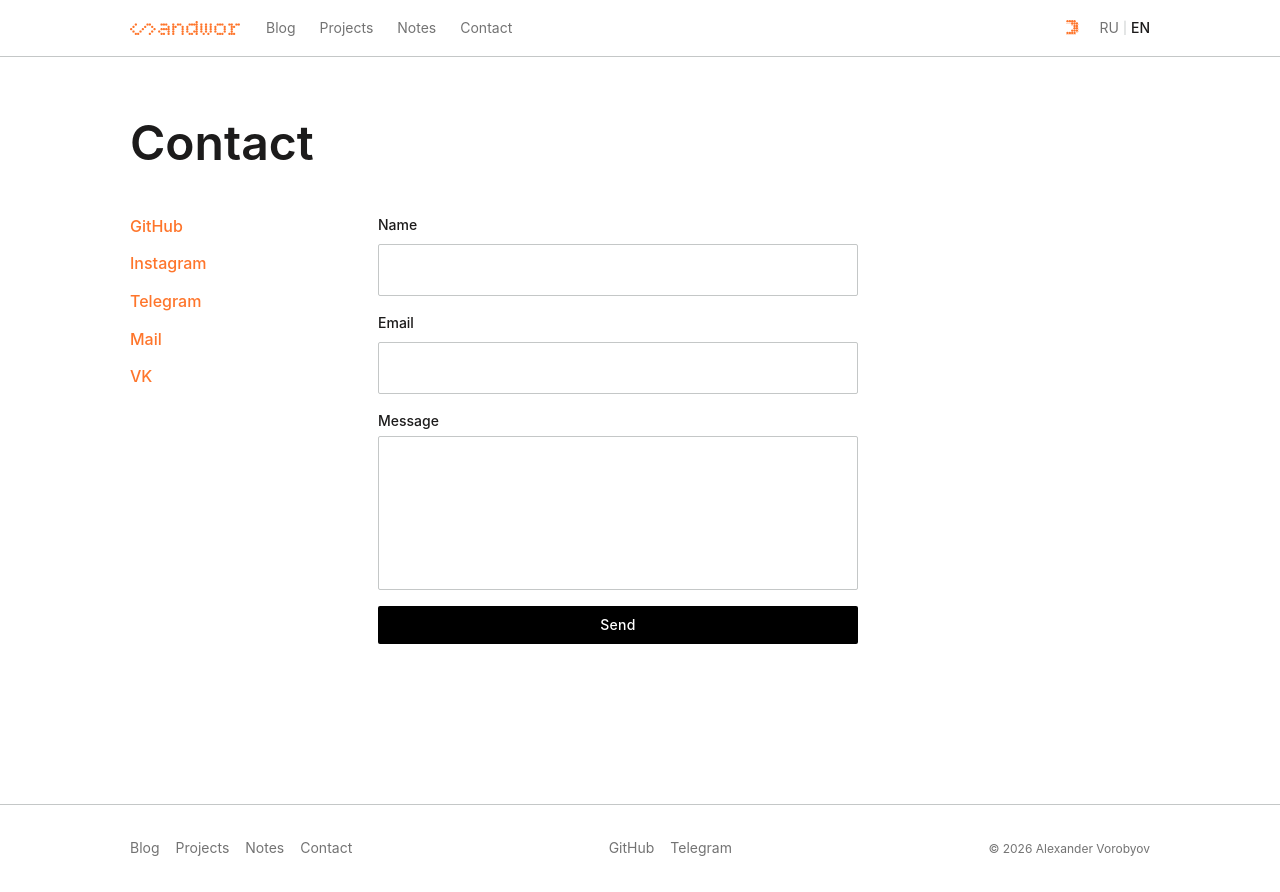
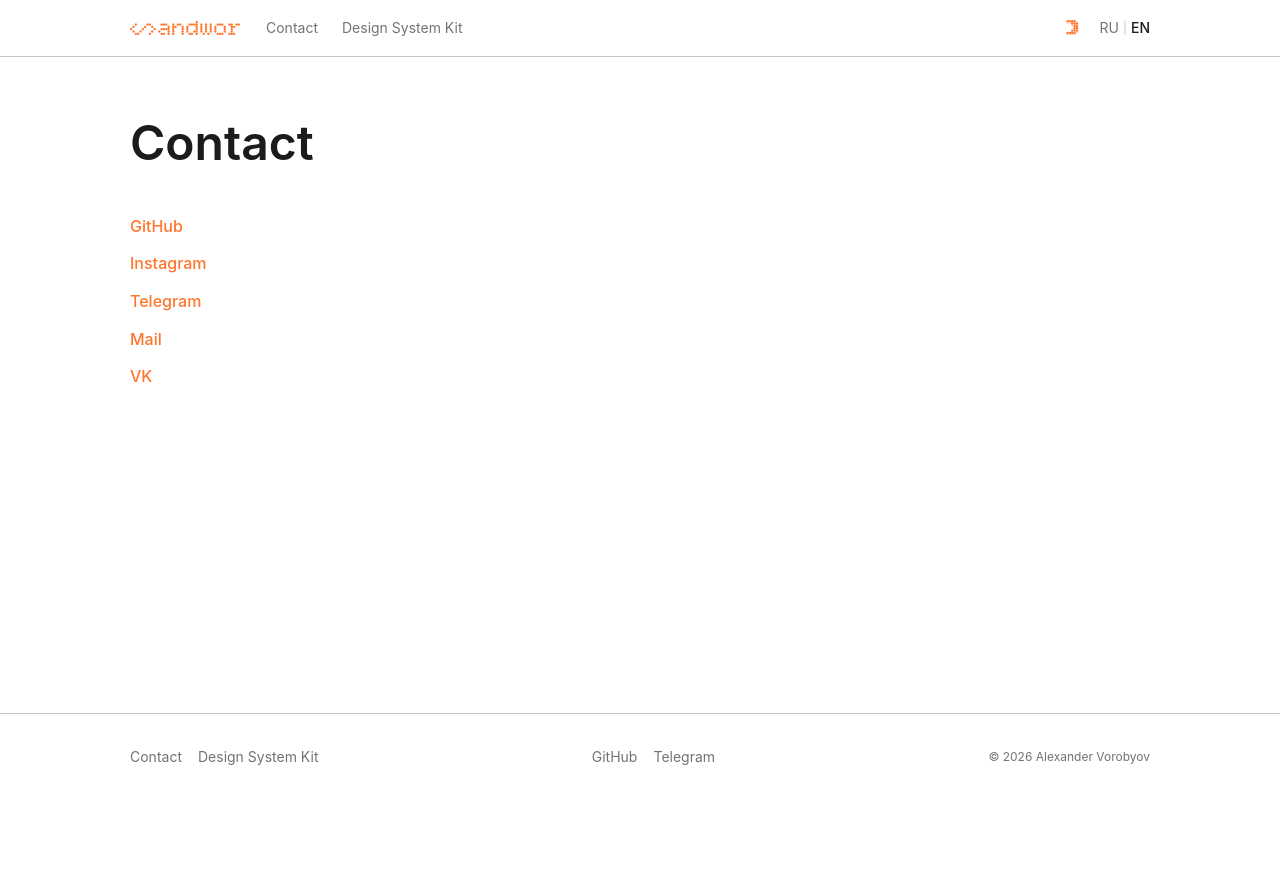
Before and after one commit to aovorobyov/sandwor, a Next.js app: page /en/contact in a window 1280 px wide. After the commit the page ends 800 px from the top, so only its background shows below. Built offline with nearby package versions, Linux system fonts and the light colour scheme; a web font is replaced by a local one.

Commit message:
fixed before deploy

```diff
--- a/messages/en.json
+++ b/messages/en.json
@@ -4,7 +4,8 @@
     "blog":     "Blog",
     "projects": "Projects",
     "notes":    "Notes",
-    "contact":  "Contact"
+    "contact":  "Contact",
+    "uikit":    "Design System Kit"
   },
   "home": {
     "name":         "Alexander Vorobyov",
--- a/messages/ru.json
+++ b/messages/ru.json
@@ -4,7 +4,8 @@
     "blog":     "Блог",
     "projects": "Проекты",
     "notes":    "Заметки",
-    "contact":  "Контакты"
+    "contact":  "Контакты",
+    "uikit":    "Дизайн система"
   },
   "home": {
     "name":         "Александр Воробьев",
--- a/src/app/[locale]/layout.tsx
+++ b/src/app/[locale]/layout.tsx
@@ -34,7 +34,7 @@ export default async function LocaleLayout({ children, params: { locale } }: Pro
   return (
     <NextIntlClientProvider messages={messages}>
       <Header />
-      <main>{children}</main>
+      <div style={{ flex: 1 }}>{children}</div>
       <Footer />
     </NextIntlClientProvider>
   );
--- a/src/app/globals.css
+++ b/src/app/globals.css
@@ -36,6 +36,9 @@ body {
   line-height: var(--leading-normal);
   -webkit-font-smoothing: antialiased;
   transition: var(--transition);
+  display: flex;
+  flex-direction: column;
+  min-height: 100dvh;
 }
 
 img,
--- a/src/views/ContactPage/ContactPage.tsx
+++ b/src/views/ContactPage/ContactPage.tsx
@@ -1,5 +1,4 @@
 import { getTranslations } from 'next-intl/server';
-import { ContactForm } from '@/features/contact-form';
 import styles from './ContactPage.module.css';
 
 export async function ContactPage() {
@@ -10,8 +9,6 @@ export async function ContactPage() {
       <div className={styles.container}>
         <h1 className={styles.title}>{t('contact.title')}</h1>
 
-        <div className={styles.layout}>
-          <aside className={styles.links}>
         <ul className={styles.linkList}>
           <li>
             <a
@@ -62,12 +59,6 @@ export async function ContactPage() {
             </a>
           </li>
         </ul>
-          </aside>
-
-          <section>
-            <ContactForm />
-          </section>
-        </div>
       </div>
     </main>
   );
--- a/src/views/NotesPage/NotesPage.module.css
+++ b/src/views/NotesPage/NotesPage.module.css
@@ -3,7 +3,7 @@
 }
 
 .container {
-  max-width: var(--container-text);
+  max-width: var(--container);
   margin: 0 auto;
   padding: var(--space-12) var(--container-pad) 0;
 }
--- a/src/widgets/Header/config.ts
+++ b/src/widgets/Header/config.ts
@@ -1,6 +1,4 @@
 export const NAV_LINKS = [
-  { href: '/blog',     labelKey: 'nav.blog'     },
-  { href: '/projects', labelKey: 'nav.projects'  },
-  { href: '/notes',    labelKey: 'nav.notes'     },
   { href: '/contact',  labelKey: 'nav.contact'   },
+  { href: '/uikit',    labelKey: 'nav.uikit'     },
 ] as const;
```
Also changed, not shown: src/views/HomePage/HomePage.tsx (+7 -7 lines). Lines whose indentation alone changed are shown as unchanged.
